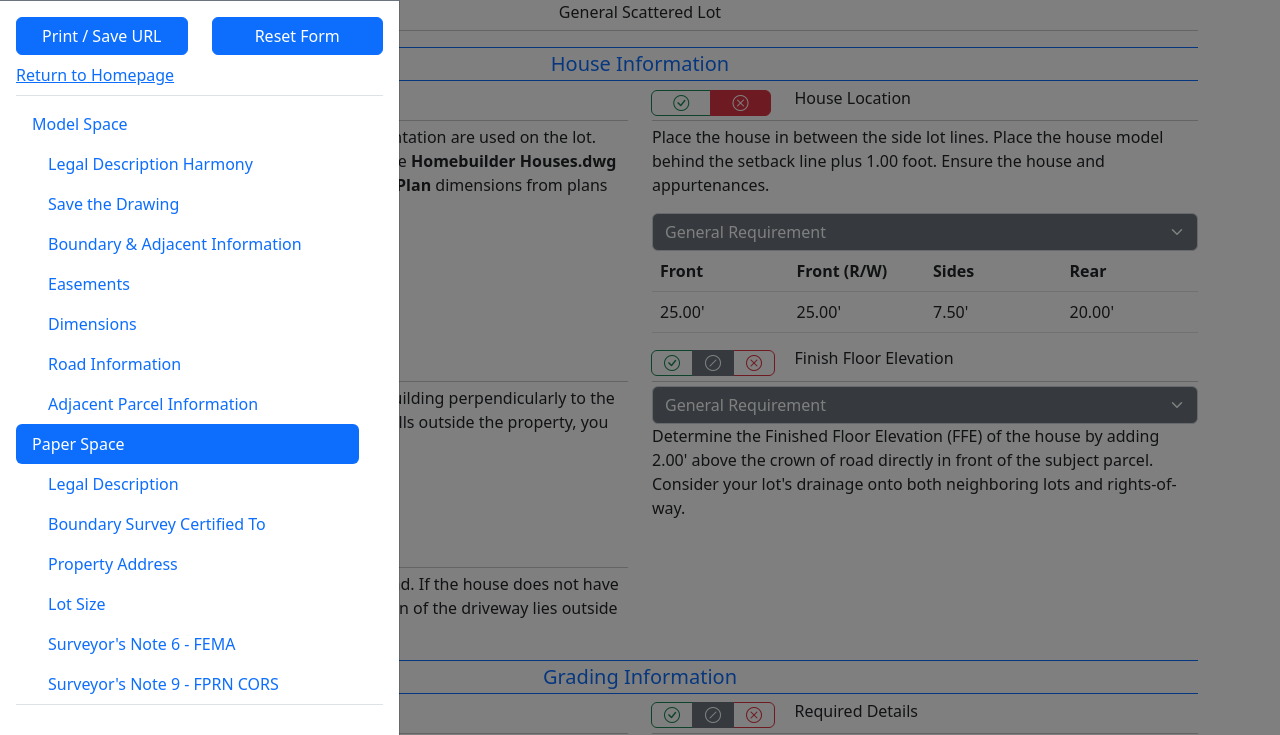
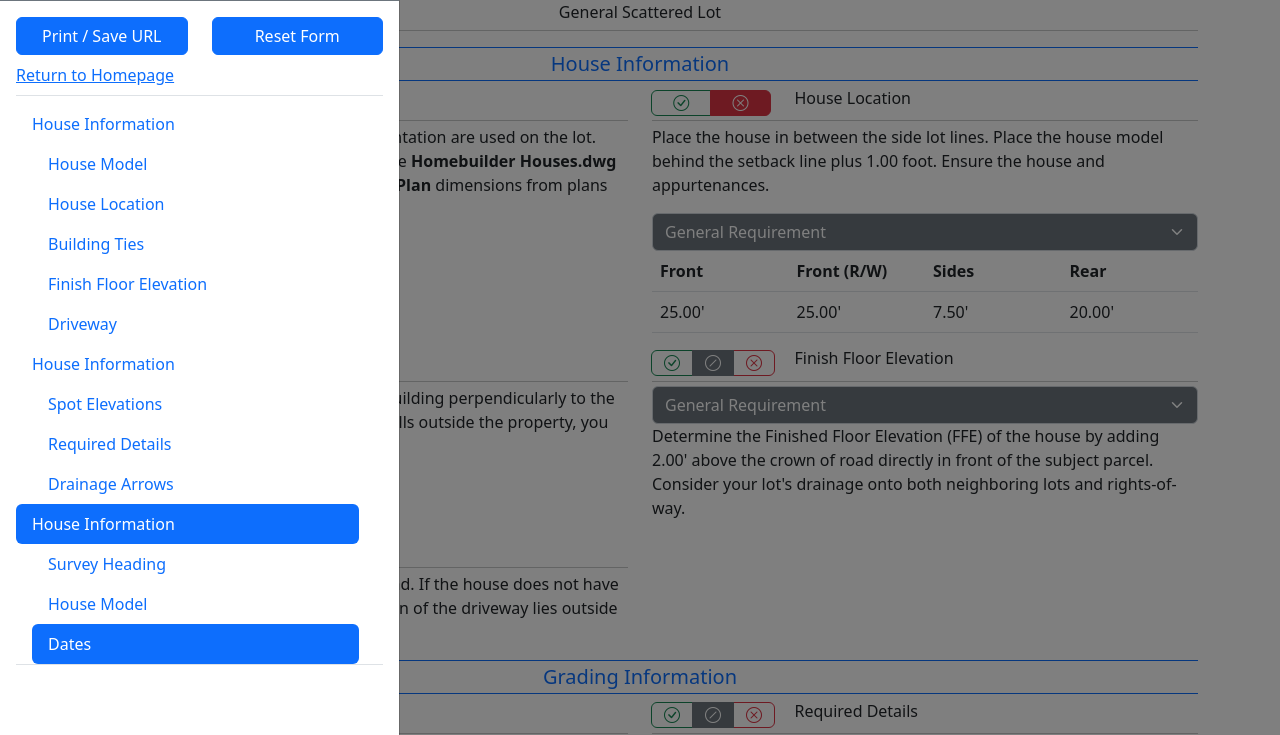
Before and after one commit to NWhite421/resources.hnhsurvey.com, a website: page homebuilder/siteplan.html in a window 1280 px wide. Both pictures are taken after a click on the button 1249 px from the left and 29 px from the top of the page. Shown: the part 61-796 px from the top of the page. Drawn offline with nearby package versions, Linux system fonts and the light colour scheme.

Commit message:
Framework update

```diff
--- a/homebuilder/siteplan.html
+++ b/homebuilder/siteplan.html
@@ -33,9 +33,6 @@
           </div>
           <div class="col-6 text-end">
             <p class="pb-2 mb-0">Review: <b><span id="review-number">Not specified</span></b></p>
-          </div>
-          <div class="col-12 text-center">
-            <p class="pb-2 mb-0">You can use <a id="return-link">This Link</a> to return to the website's review.</p>
           </div>
         </div>
       </div>
@@ -377,6 +374,7 @@
       <div id="comment-section" class="d-none d-print-block">
         <h5 class="mt-0 mb-0 py-0">Comments by Reviewer</h5>
         <p id="comment-area" class="py-1 my-0"></p>
+        <p class="pb-2 mb-0">You can use <a id="return-link">This Link</a> to return to the website's review.</p>
       </div>
     </div>
     <div style="position: fixed; top: 10px; right: 10px;" class="d-print-none">
@@ -423,24 +421,25 @@
     <a href="../index.html" class="border-bottom flex-column pb-2 mb-2">Return to Homepage</a>
     <nav id="nav-tob" class="w-100 flex-column align-items-stretch pe-4 border-bottom mb-2">
       <nav class="nav nav-pills flex-column">
-        <a class="nav-link" href="#model-space">Model Space</a>
+        <a class="nav-link" href="#house-information">House Information</a>
         <nav class="nav nav-pills flex-column">
-          <a class="nav-link ms-3" href="#section-a1">Legal Description Harmony</a>
-          <a class="nav-link ms-3" href="#section-a2">Save the Drawing</a>
-          <a class="nav-link ms-3" href="#section-a3">Boundary &amp; Adjacent Information</a>
-          <a class="nav-link ms-3" href="#section-a4">Easements</a>
-          <a class="nav-link ms-3" href="#section-a5">Dimensions</a>
-          <a class="nav-link ms-3" href="#section-a6">Road Information</a>
-          <a class="nav-link ms-3" href="#section-a7">Adjacent Parcel Information</a>
+          <a class="nav-link ms-3" href="#section-a1">House Model</a>
+          <a class="nav-link ms-3" href="#section-a2">House Location</a>
+          <a class="nav-link ms-3" href="#section-a3">Building Ties</a>
+          <a class="nav-link ms-3" href="#section-a4">Finish Floor Elevation</a>
+          <a class="nav-link ms-3" href="#section-a5">Driveway</a>
         </nav>
-        <a class="nav-link" href="#paper-space">Paper Space</a>
+        <a class="nav-link" href="#grading-information">House Information</a>
         <nav class="nav nav-pills flex-column">
-          <a class="nav-link ms-3" href="#section-b1">Legal Description</a>
-          <a class="nav-link ms-3" href="#section-b2">Boundary Survey Certified To</a>
-          <a class="nav-link ms-3" href="#section-b3">Property Address</a>
-          <a class="nav-link ms-3" href="#section-b4">Lot Size</a>
-          <a class="nav-link ms-3" href="#section-b5">Surveyor's Note 6 - FEMA</a>
-          <a class="nav-link ms-3" href="#section-b6">Surveyor's Note 9 - FPRN CORS</a>
+          <a class="nav-link ms-3" href="#section-b1">Spot Elevations</a>
+          <a class="nav-link ms-3" href="#section-b2">Required Details</a>
+          <a class="nav-link ms-3" href="#section-b3">Drainage Arrows</a>
+        </nav>
+        <a class="nav-link" href="#paper-space">House Information</a>
+        <nav class="nav nav-pills flex-column">
+          <a class="nav-link ms-3" href="#section-c1">Survey Heading</a>
+          <a class="nav-link ms-3" href="#section-c2">House Model</a>
+          <a class="nav-link ms-3" href="#section-c3">Dates</a>
         </nav>
       </nav>
     </nav>
@@ -478,7 +477,7 @@
         </div>
         <div class="mb-3 col-12">
           <label for="comment-text" class="form-label">Comments</label>
-          <textarea class="form-control" id="comment-text" rows="3" disabled></textarea>
+          <textarea class="form-control" id="comment-text" rows="3" disabled onkeyup="getSaveLink()"></textarea>
         </div>
         <span class="mb-3 col-12">
           <div class="row border border-danger bg-danger text-white rounded mx-2" style="--bs-bg-opacity: .2;" hidden id="print-error">
--- a/js/checklist.js
+++ b/js/checklist.js
@@ -30,6 +30,7 @@ window.addEventListener("beforeprint", event => {
 });
 
 function convertCommentsToPrint() {
+  let currentDate = new Date();
   const textArea = document.getElementById("comment-text");
   const reviewer = document.getElementById("reviewer");
   const checkReview = document.getElementById("include-comments");
@@ -37,7 +38,7 @@ function convertCommentsToPrint() {
 
   if (checkReview.checked) {
     textPrintHtml.innerHTML = convertTextareaToHTML(textArea.value);
-    textPrintHtml.innerHTML += "<i>Reviewed by: " + reviewer.value + "</i>"
+    textPrintHtml.innerHTML += "<i>Reviewed by: " + reviewer.value + " on " + currentDate.toLocaleString() + "</i>"
   } else {
     textPrintHtml.innerHTML = "<i>No comments</i>";
   }
@@ -120,6 +121,11 @@ function loadFromReload() {
   const reviewName = urlParams.get('reviewerName');
   if (reviewName != null && reviewName != "") {
     document.getElementById("reviewer").value = reviewName;
+  }
+
+  const comments = urlParams.get('comments');
+  if (comments != null && comments != "") {
+    document.getElementById("comment-text").value = comments;
   }
 
   const reviewValues = urlParams.get('checkstatus');
@@ -235,6 +241,7 @@ function getSaveLink() {
   const jobNumber = document.getElementById("job-number-print").value;
   const reviewNumber = document.getElementById("review-number-print").value;
   const reviewerName = document.getElementById("reviewer").value;
+  const textArea = document.getElementById("comment-text").value;
 
   if (jobNumber != "") {
     linkText += "&jobNumber=" + jobNumber;
@@ -246,6 +253,10 @@ function getSaveLink() {
 
   if (reviewerName != "") {
     linkText += "&reviewerName=" + reviewerName;
+  }
+
+  if (textArea != "") {
+    linkText += "&comments=" + textArea;
   }
 
   document.getElementById('save-link').value = encodeURI(linkText);
```
Also changed, not shown: homebuilder/boundarytopo.html (+1 -1 lines), homebuilder/predraw.html (+2 -1 lines).
